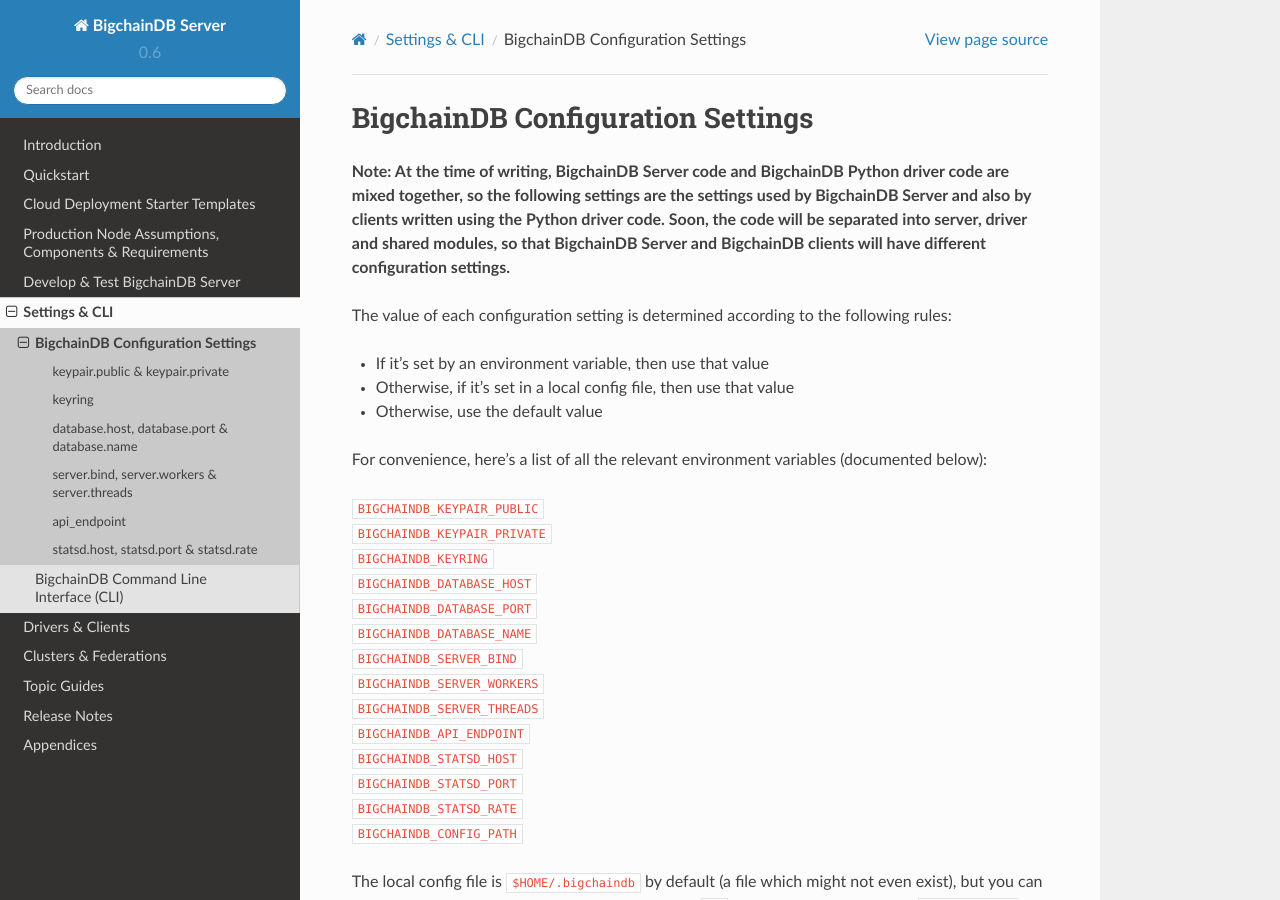
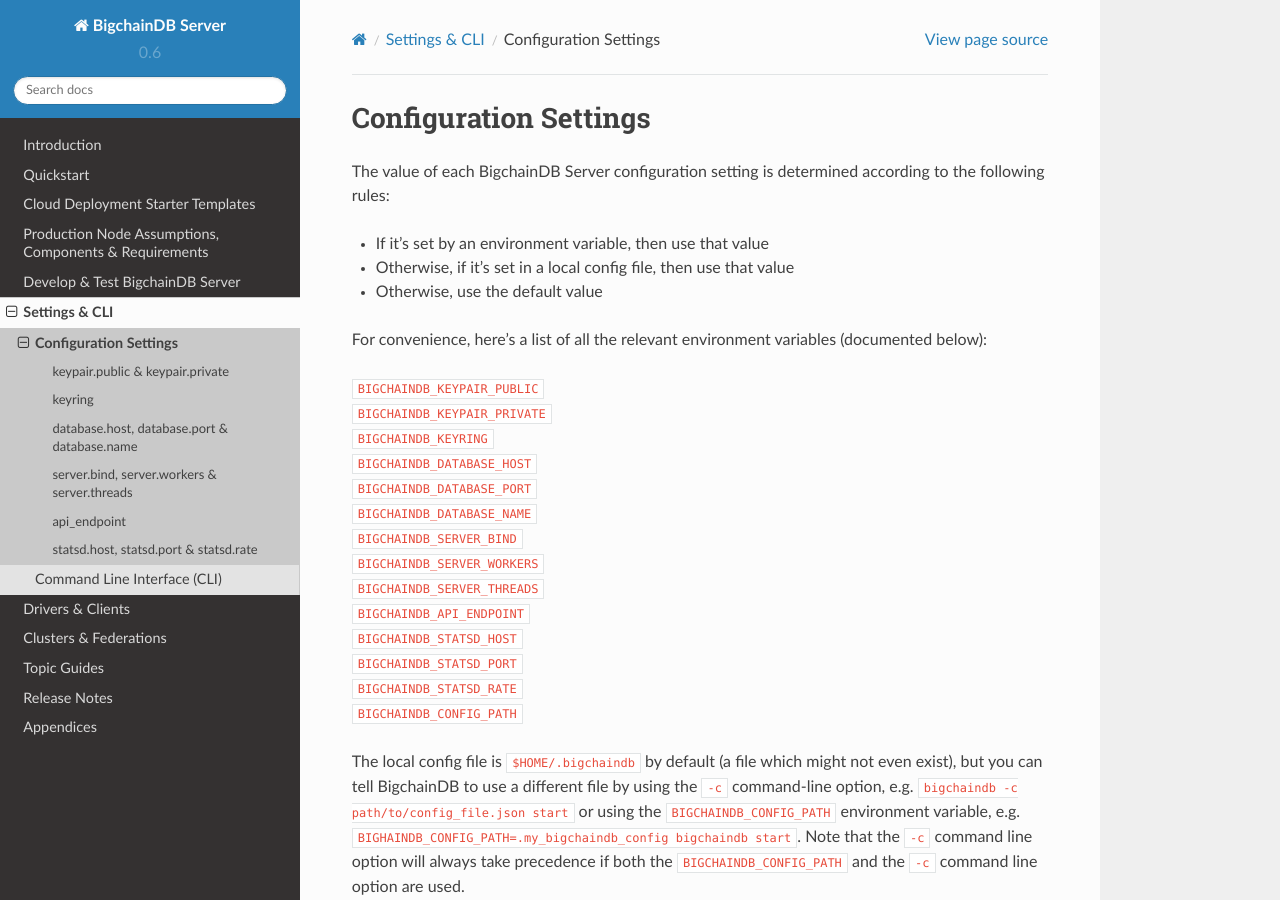
Before and after one commit to bigchaindb/bigchaindb, a Sphinx documentation site: the page built from docs/source/server-reference/configuration.md, in a window 1280 px wide and 900 px high. Built offline with Sphinx 7.4.7 and the Read the Docs theme 2.0.0, drawn with Linux system fonts in a browser that asks for light colours.

Commit message:
Tidied up the docs for the config settings & the CLI

```diff
--- a/docs/source/server-reference/configuration.md
+++ b/docs/source/server-reference/configuration.md
@@ -1,8 +1,6 @@
-# BigchainDB Configuration Settings
+# Configuration Settings
 
-**Note: At the time of writing, BigchainDB Server code and BigchainDB Python driver code are mixed together, so the following settings are the settings used by BigchainDB Server and also by clients written using the Python driver code. Soon, the code will be separated into server, driver and shared modules, so that BigchainDB Server and BigchainDB clients will have different configuration settings.**
-
-The value of each configuration setting is determined according to the following rules:
+The value of each BigchainDB Server configuration setting is determined according to the following rules:
 
 * If it's set by an environment variable, then use that value
 * Otherwise, if it's set in a local config file, then use that value
```
Also changed, not shown: docs/source/server-reference/bigchaindb-cli.md (+2 -5 lines).
